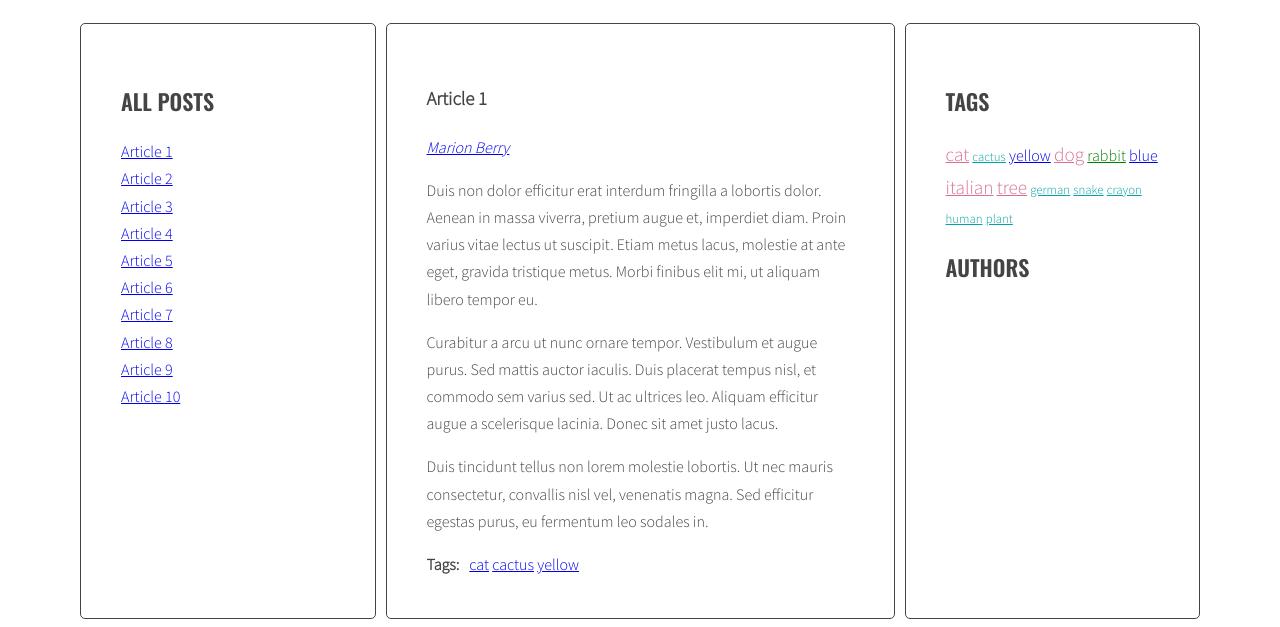
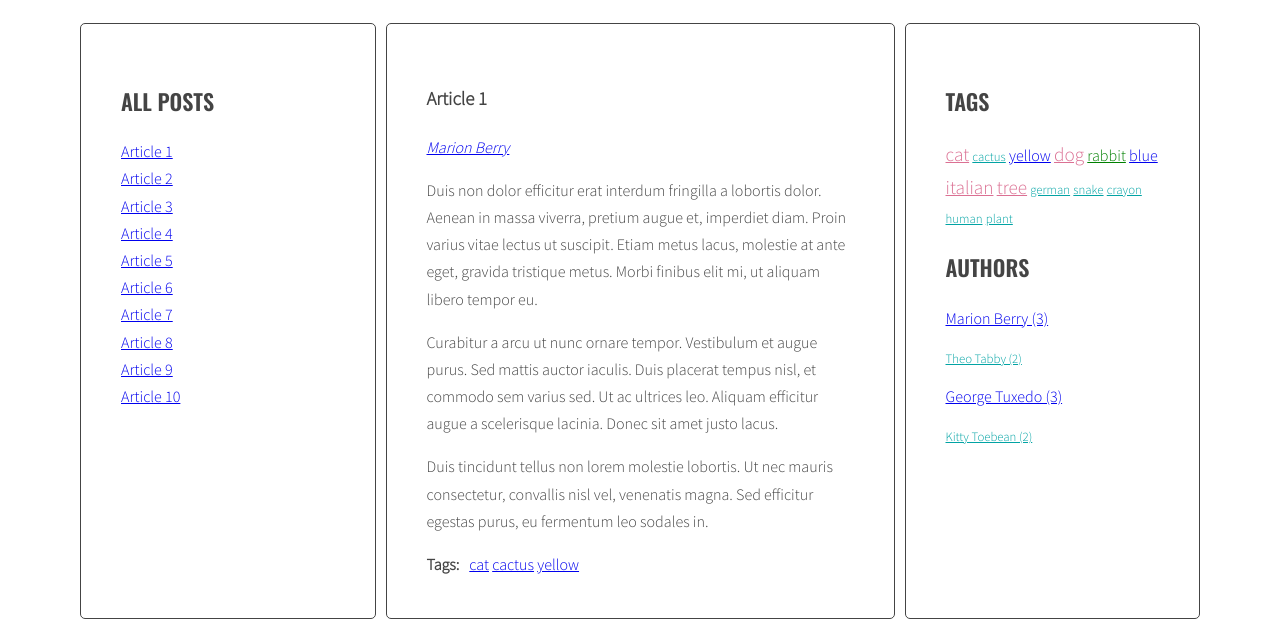
Before and after one commit to AnGroCodes/javascript-blog, a website: page index.html in a window 1280 px wide. Shown: the part 220-847 px from the top of the page. Drawn offline with nearby package versions, Linux system fonts and the light colour scheme.

Commit message:
Click on authors to display articles

```diff
--- a/js/script.js
+++ b/js/script.js
@@ -182,7 +182,23 @@ function addClickListenersToTags(){
 
 addClickListenersToTags();
 
-function calculateAuthorsParams(count, params){
+function calculateAuthorsParams(authors){
+
+  const params = {max: 0, min: 9999};
+
+  for(let author in authors){
+
+    if(authors[author] > params.max){
+      params.max = authors[author];
+    }
+    else if (authors[author] < params.min){
+      params.min = authors[author];
+    }
+  }
+  return params;
+}
+
+function calculateAuthorClass(count, params){
 
   const classNumber = Math.floor( ( (count - params.min) / (params.max - params.min) ) * optCloudClassCount + 1 );
 
@@ -190,6 +206,8 @@ function calculateAuthorsParams(count, params){
 }
 
 function generateAuthors(){
+
+  let allAuthors = {};
 
   const articles = document.querySelectorAll(optArticleSelector);
 
@@ -201,13 +219,32 @@ function generateAuthors(){
 
     const articleAuthors = article.getAttribute('data-author');
 
-    const linkHTML = '<a href="#author' + articleAuthors + '">' + articleAuthors + '</a>';
+    const linkHTML = '<a href="#author-' + articleAuthors + '">' + articleAuthors + '</a>';
 
     html = html + linkHTML;
 
     authorsWrapper.innerHTML = html;
+
+    if(!allAuthors.hasOwnProperty(articleAuthors)){
+      allAuthors[articleAuthors] = 1;
+    }else{
+      allAuthors[articleAuthors]++;
+    }
   }
 
+  const authorList = document.querySelector('.authors');
+
+  const authorsParams = calculateAuthorsParams(allAuthors);
+  console.log('authorsParams:', authorsParams);
+
+  let allAuthorsHTML = '';
+
+  for(let author in allAuthors){
+
+    allAuthorsHTML += '<li><a href="#author-' + author + '" class="' + calculateAuthorClass(allAuthors[author], authorsParams) + '">' + author + ' (' + allAuthors[author] + ') ' + '</a></li>';
+
+  }
+  authorList.innerHTML = allAuthorsHTML;
 }
 
 generateAuthors();
```
Also changed, not shown: .eslintrc.json, sass/style.scss (line endings or trailing spaces).
